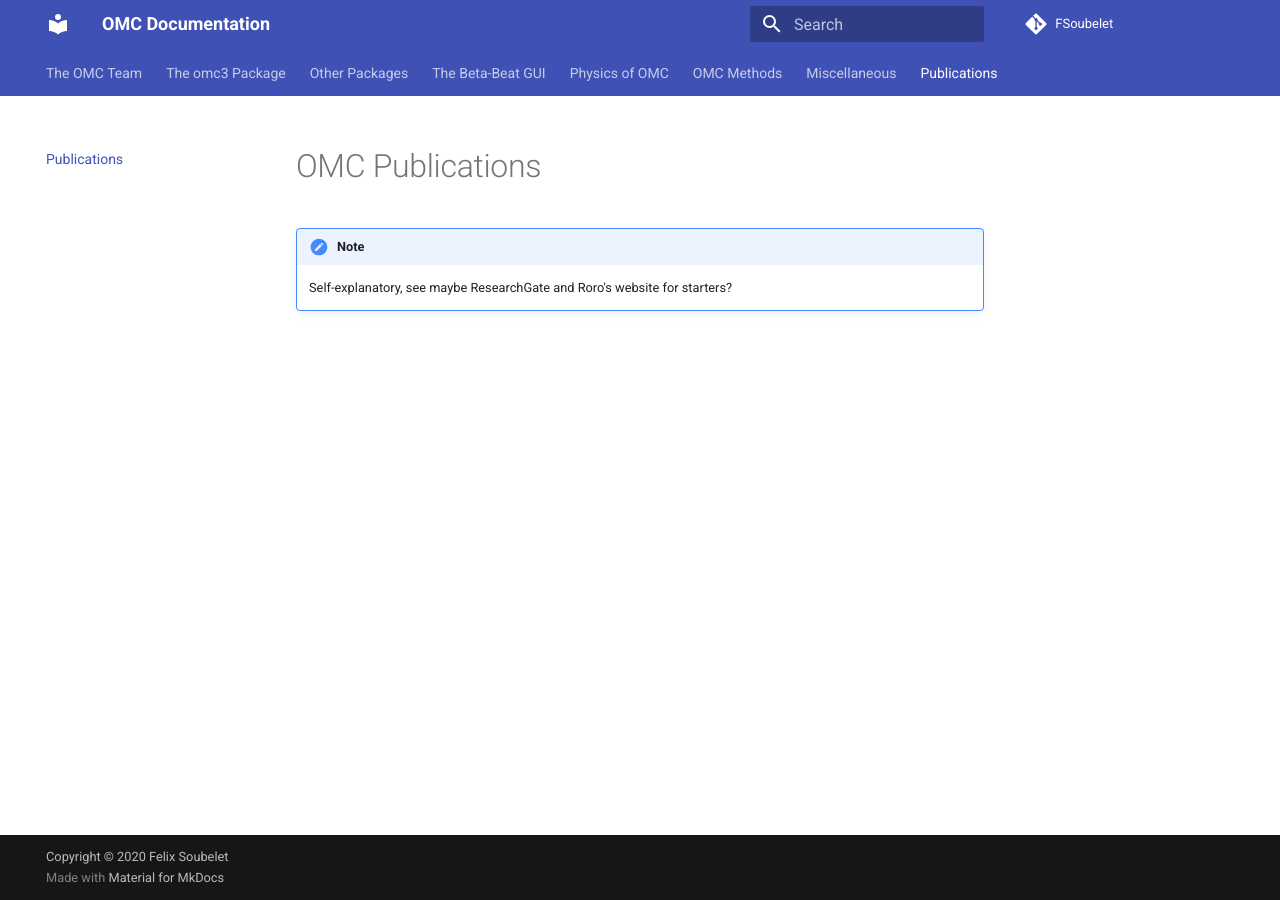
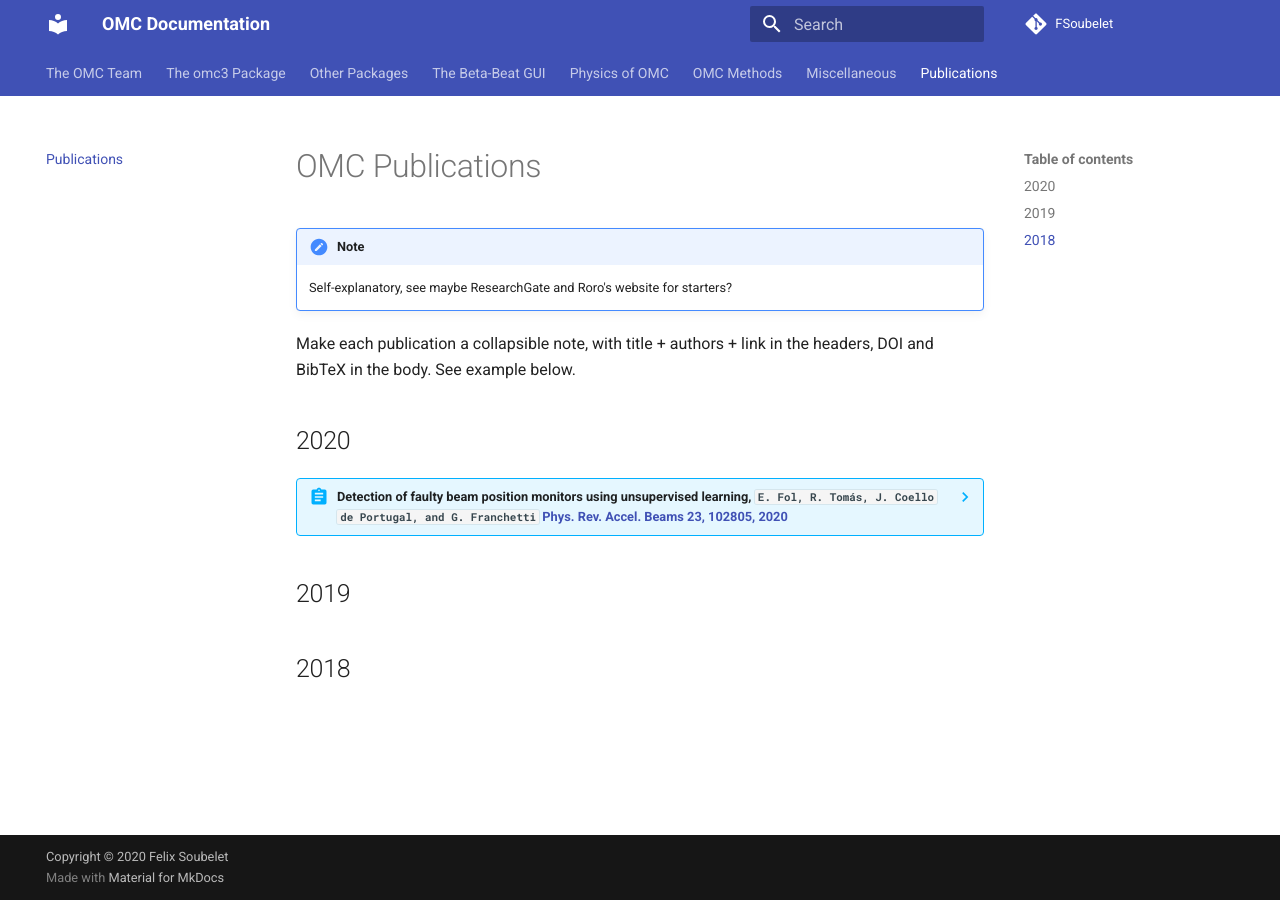
Before and after one commit to pylhc/pylhc.github.io, an MkDocs documentation site: the page built from docs/general/publications.md, in a window 1280 px wide. Built offline with MkDocs 1.6.1 and Material for MkDocs 9.7.7, drawn with Linux system fonts in a browser that asks for light colours.

Commit message:
idea + example of presentation for publications

````diff
--- a/docs/general/publications.md
+++ b/docs/general/publications.md
@@ -2,3 +2,34 @@
 
 !!! note
     Self-explanatory, see maybe ResearchGate and Roro's website for starters?
+
+Make each publication a collapsible note, with title + authors + link in the headers, DOI and BibTeX in the body.
+See example below.
+
+## 2020
+
+??? abstract "Detection of faulty beam position monitors using unsupervised learning, `E. Fol, R. Tomás, J. Coello de Portugal, and G. Franchetti`  [Phys. Rev. Accel. Beams 23, 102805, 2020](https://journals.aps.org/prab/abstract/10.1103/PhysRevAccelBeams.23.102805){target=_blank}"
+    ```
+    DOI: https://doi.org/10.1103/PhysRevAccelBeams.23.102805
+    ```
+    ```
+    @article{faulty_bpm_detection,
+      title = {Detection of faulty beam position monitors using unsupervised learning},
+      author = {Fol, E. and Tom\'as, R. and Coello de Portugal, J. and Franchetti, G.},
+      journal = {Phys. Rev. Accel. Beams},
+      volume = {23},
+      issue = {10},
+      pages = {102805},
+      numpages = {10},
+      year = {2020},
+      month = {Oct},
+      publisher = {American Physical Society},
+      doi = {10.1103/PhysRevAccelBeams.23.102805},
+      url = {https://link.aps.org/doi/10.1103/PhysRevAccelBeams.23.102805}
+    }
+    ```
+
+## 2019
+
+
+## 2018
````
